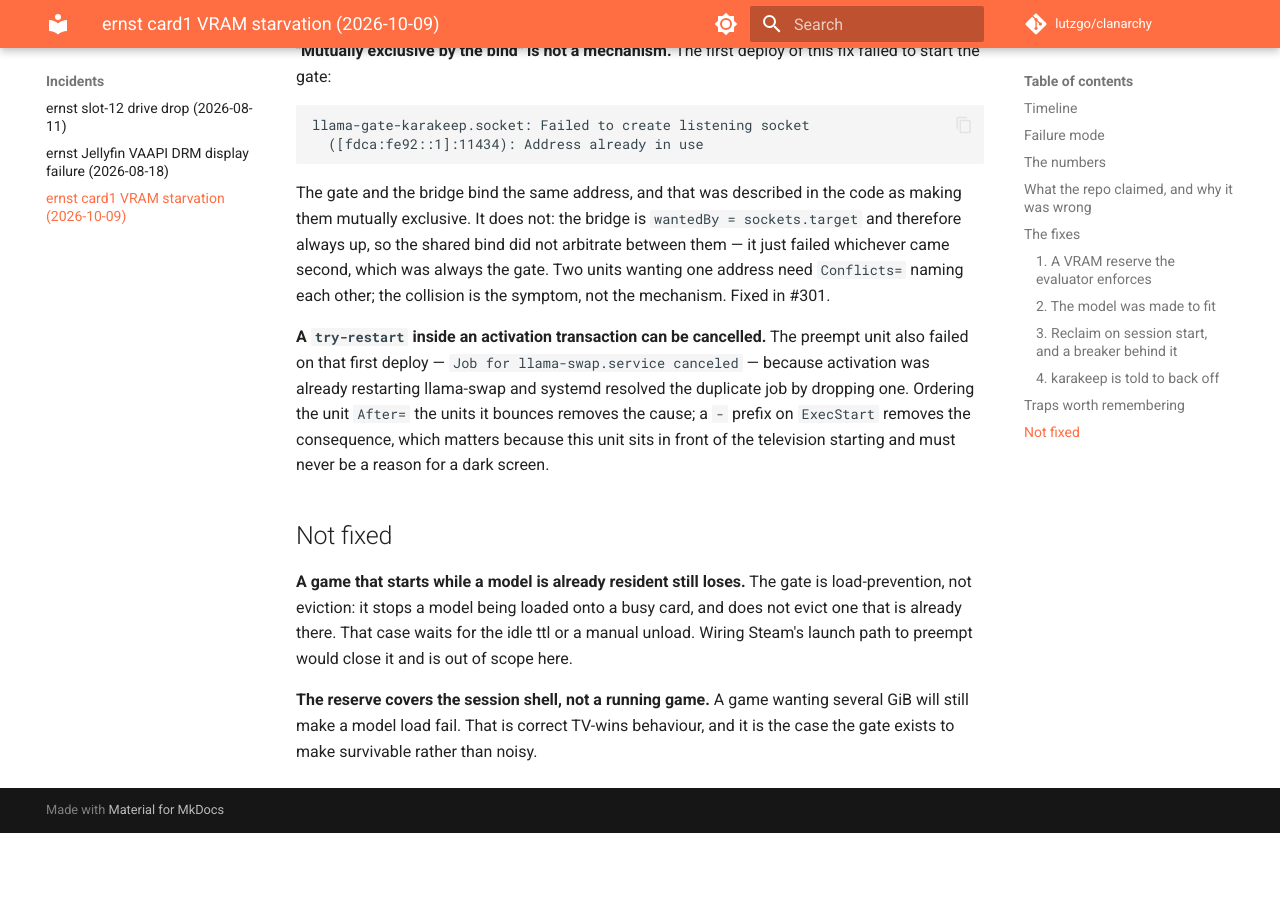
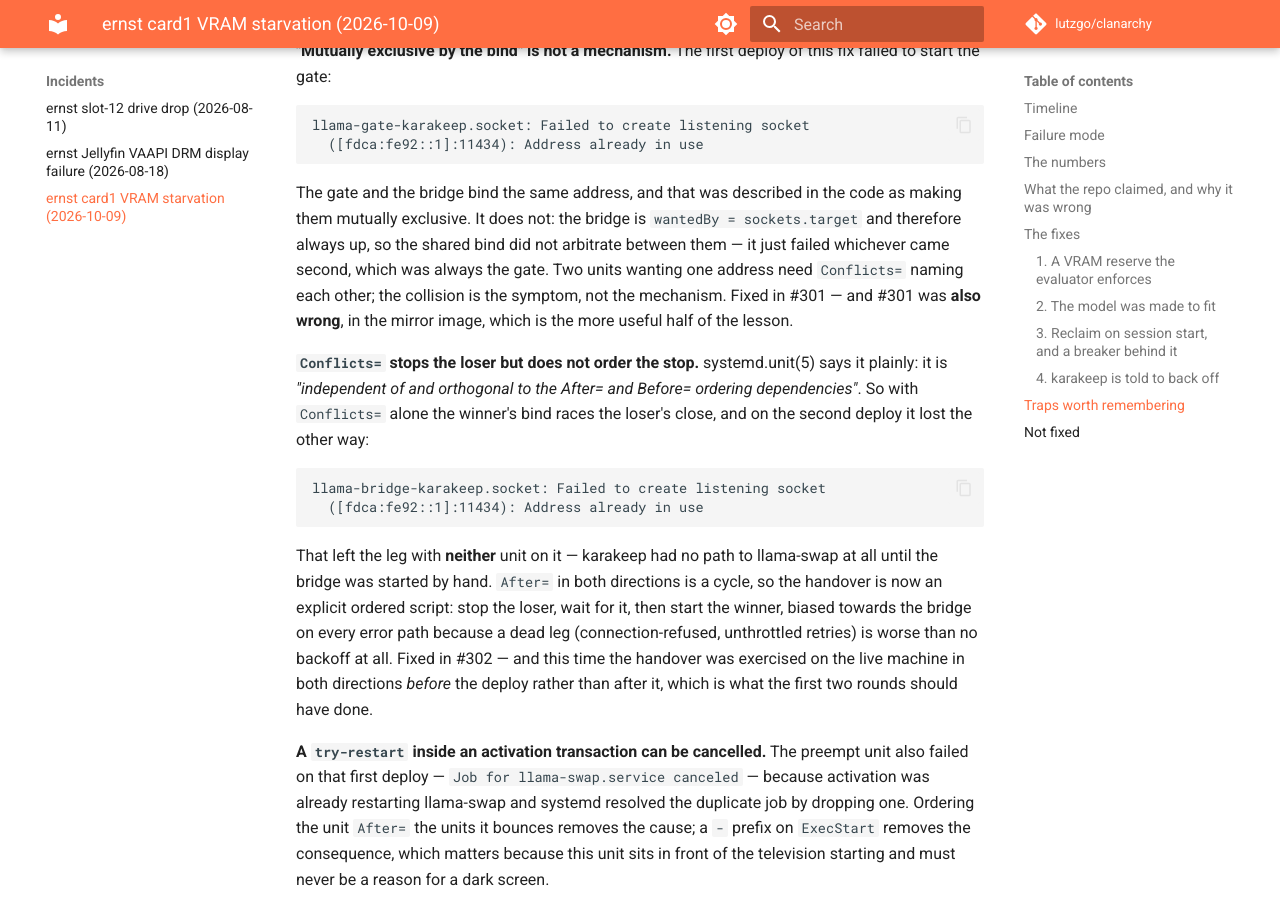
Before and after one commit to lutzgo/clanarchy, an MkDocs documentation site: the page built from docs/incidents/ernst-card1-vram-starvation-2026-10-09.md, in a window 1280 px wide and 900 px high, scrolled down 6476 px. Built offline with MkDocs 1.6.1 and Material for MkDocs 9.7.7, drawn with Linux system fonts in a browser that asks for light colours; comment, search, counter and statistics services are not loaded; before the commit the page ends 7309 px from its top, so only the background shows below that.

Commit message:
Order the gate/bridge handover instead of racing it (#302)

````diff
--- a/docs/incidents/ernst-card1-vram-starvation-2026-10-09.md
+++ b/docs/incidents/ernst-card1-vram-starvation-2026-10-09.md
@@ -271,7 +271,28 @@ code as making them mutually exclusive. It does not: the bridge is
 `wantedBy = sockets.target` and therefore always up, so the shared bind did not
 arbitrate between them — it just failed whichever came second, which was always
 the gate. Two units wanting one address need `Conflicts=` naming each other;
-the collision is the symptom, not the mechanism. Fixed in #301.
+the collision is the symptom, not the mechanism. Fixed in #301 — and #301 was
+**also wrong**, in the mirror image, which is the more useful half of the
+lesson.
+
+**`Conflicts=` stops the loser but does not order the stop.** systemd.unit(5)
+says it plainly: it is *"independent of and orthogonal to the After= and
+Before= ordering dependencies"*. So with `Conflicts=` alone the winner's bind
+races the loser's close, and on the second deploy it lost the other way:
+
+```
+llama-bridge-karakeep.socket: Failed to create listening socket
+  ([fdca:fe92::1]:11434): Address already in use
+```
+
+That left the leg with **neither** unit on it — karakeep had no path to
+llama-swap at all until the bridge was started by hand. `After=` in both
+directions is a cycle, so the handover is now an explicit ordered script: stop
+the loser, wait for it, then start the winner, biased towards the bridge on
+every error path because a dead leg (connection-refused, unthrottled retries)
+is worse than no backoff at all. Fixed in #302 — and this time the handover was
+exercised on the live machine in both directions *before* the deploy rather
+than after it, which is what the first two rounds should have done.
 
 **A `try-restart` inside an activation transaction can be cancelled.** The
 preempt unit also failed on that first deploy — `Job for llama-swap.service
````
Also changed, not shown: service-modules/local-ai.md (+22 -7 lines), 1 other file.
